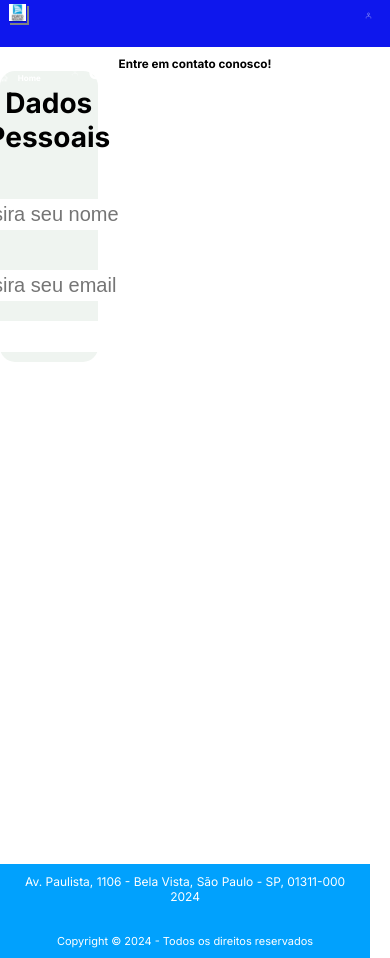
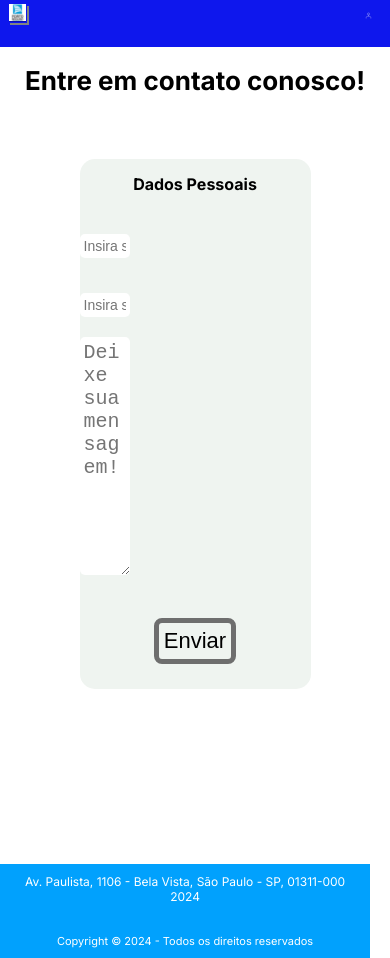
Before and after one commit to Rafa130206/sp3_front, a React (Vite) app in the folder sp3_front_end/: page /contato in a window 390 px wide. Shown: the top 958 px of the page. Built offline with nearby package versions, Linux system fonts and the light colour scheme.

Commit message:
Responsividade página de contato.

```diff
--- a/sp3_front_end/src/Routes/Contato/Contato.css
+++ b/sp3_front_end/src/Routes/Contato/Contato.css
@@ -0,0 +1,256 @@
+h1 {
+    text-align: center;
+    padding-top: 10px;
+    font-size: 3vw;
+}
+
+.form {
+    margin: 5vw;
+    display: flex;
+    justify-content: center;
+}
+
+fieldset{
+    border: none;
+    display: flex;
+    flex-direction: column;
+}
+
+form {
+    width: 25vw;
+    display: flex;
+    flex-direction: column;
+    background-color: rgb(239, 244, 240);
+    border-radius: 15px;
+    outline: none;
+    align-items: center;
+}
+
+legend {
+    padding: 15px;
+    font-size: 28px;
+    font-weight: bold;
+    text-align: center;
+}
+
+label {
+    padding-top: 10px;
+    padding-bottom: 10px;
+    display: block;
+}
+
+input{
+    font-size: 20px;
+    width: 100%;
+    padding: 4px;
+    border-radius: 5px;
+    border: none;
+}
+
+input:focus{
+    background-color: #b7b7b7;
+    color: white;
+    padding: 4px;
+}
+
+input:hover{
+    background-color: #b7b7b7;
+}
+
+button {
+    padding: 5px;
+    margin-top: 15px;
+    margin-bottom: 25px;
+    font-size: 22px;
+    border-radius: 8px;
+    border: 5px solid #6e6e6e;
+    background-color: rgb(239, 244, 240);
+}
+
+button:hover{
+    background-color: #6e6e6e;
+    color: white;
+    cursor: pointer;
+}
+
+textarea {
+    font-size: 20px;
+    width: 100%;
+    padding: 4px;
+    border-radius: 5px;
+    border: none;
+}
+
+textarea:focus{
+    background-color: #b7b7b7;
+    color: white;
+    padding: 4px;
+}
+
+textarea:hover{
+    background-color: #b7b7b7;
+    cursor: pointer;
+}
+
+/* ================ DESKTOPS MÉDIOS ================ */
+
+@media screen and (max-width: 1199px){
+
+    /* ============================ Contato ============================ */
+
+    .cadastroh1{
+        text-align: center;
+        margin-top: 2vw;
+        font-size: 48px;
+    }
+
+    .form{
+        margin-top: 1vw;
+        display: flex;
+        justify-content: center;
+    }
+
+    legend{
+        font-size: 28px;
+    }
+
+    form{
+        margin: 60px;
+        font-size: 22px;
+        text-align: center;
+        width: 300px;
+        display: inline-block;
+        width: 440px;
+    }
+
+    label{
+        display: inline-block;
+        width: 100px;
+        text-align: left;
+    }
+
+    input{
+        font-size: 24px;
+    }
+
+}
+
+/* ================ TABLETS E LAPTOPS ================ */
+
+@media screen and (max-width: 991px){
+    /* ============================ Contato ============================ */
+
+    .cadastroh1{
+        text-align: center;
+        margin-top: 2vw;
+        font-size: 40px;
+    }
+
+    .form{
+        margin-top: 1vw;
+        display: flex;
+        justify-content: center;
+    }
+
+    legend{
+        font-size: 22px;
+    }
+
+    form{
+        margin: 60px;
+        font-size: 18px;
+        text-align: center;
+        display: inline-block;
+        width: 440px;
+    }
+
+    label{
+        display: inline-block;
+        width: 100px;
+        text-align: left;
+    }
+
+    input{
+        font-size: 22px;
+    }
+}
+
+/* ================ TELEFONES MÉDIOS E TABLETS PEQUENOS ================ */
+
+@media screen and (max-width: 767px){
+    /* ============================ Cadastro ============================ */
+
+    .cadastroh1{
+        text-align: center;
+        margin-top: 2vw;
+        font-size: 32px;
+    }
+
+    .form{
+        margin-top: 1vw;
+        display: flex;
+        justify-content: center;
+    }
+
+    legend{
+        font-size: 18px;
+    }
+
+    form{
+        margin: 60px;
+        font-size: 18px;
+        text-align: center;
+        width: 400px;
+        display: inline-block;
+    }
+
+    label{
+        display: inline-block;
+        width: 100px;
+        text-align: left;
+    }
+
+    input{
+        font-size: 20px;
+    }
+}
+
+/* ================ TELEFONES PEQUENOS ================ */
+
+@media screen and (max-width: 576px){
+/* ============================ Cadastro ============================ */
+
+.cadastroh1{
+    text-align: center;
+    margin-top: 2vw;
+    font-size: 26px;
+}
+
+.form{
+    margin-top: 1vw;
+    display: flex;
+    justify-content: center;
+}
+
+legend{
+    font-size: 16px;
+}
+
+form{
+    margin: 60px;
+    font-size: 12px;
+    text-align: center;
+    width: 360px;
+    display: inline-block;
+}
+
+label{
+    display: inline-block;
+    width: 50px;
+    text-align: left;
+}
+
+input{
+    font-size: 14px;
+}
+}
--- a/sp3_front_end/src/Routes/Contato/Contato.tsx
+++ b/sp3_front_end/src/Routes/Contato/Contato.tsx
@@ -16,9 +16,11 @@ export default function Contato() {
                             <input type="text" name='email' id='idemail' placeholder='Insira seu email'/>
                         </label>
                         <label>
-                            <input type="text" name='mensagem'/>
+                            <textarea name="mensagem" id="idmensagem" cols={30} rows={10} placeholder='Deixe sua mensagem!'></textarea>
                         </label>
                     </fieldset>
+                    <br />
+                    <button type='submit' value={"Enviar"}>Enviar</button>
                 </form>
             </section>
         </div>
```
